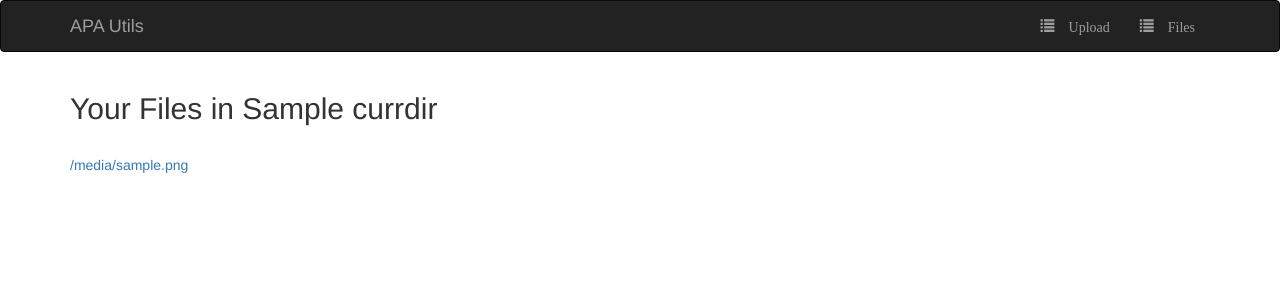
After one commit to paulecar/apa, a Flask app: template app/templates/file_list.html in a window 1280 px wide. The commit adds this page. Shown: the top 300 px of the page. Run offline with Flask 2, Linux system fonts and the light colour scheme; the template is opened without the code that fills it: most values are stand-ins (such as "Sample title", 1, 10 or a date in 2020); some libraries are stand-ins or nearby versions.

Commit message:
Basic file list page

```diff
--- a/app/routes.py
+++ b/app/routes.py
@@ -52,3 +52,10 @@ def uploader():
         f.save(os.path.join(app.config['UPLOAD_FOLDER'], session.get('ID'), filename))
         flash('file uploaded successfully')
         return redirect(url_for('index'))
+
+@app.route('/files', methods=['GET'])
+
+def files():
+    f_list = os.listdir(os.path.join(app.config['UPLOAD_FOLDER'], session.get('ID')))
+
+    return render_template('file_list.html',files=f_list,currdir=app.config['UPLOAD_FOLDER'] + "/" + session.get('ID'))
--- a/app/templates/base.html
+++ b/app/templates/base.html
@@ -23,6 +23,7 @@
             <div class="collapse navbar-collapse" id="bs-example-navbar-collapse-1">
                 <ul class="nav navbar-nav navbar-right">
                     <li><a href="{{ url_for('upload') }}"><span class="glyphicon glyphicon-list"> Upload</a></li>
+                    <li><a href="{{ url_for('files') }}"><span class="glyphicon glyphicon-list"> Files</a></li>
                 </ul>
             </div>
         </div>
--- /dev/null
+++ b/app/templates/file_list.html
@@ -0,0 +1,11 @@
+{% extends "base.html" %}
+{% import 'bootstrap/wtf.html' as wtf %}
+
+{% block app_content %}
+
+    <h2>Your Files in {{ currdir }}</h2> </br>
+    {% for file in files: %}
+        <A HREF="{{ directory }}{{ file }}">{{ file }}</A> </br></br>
+    {% endfor %}
+
+{% endblock %}
```
